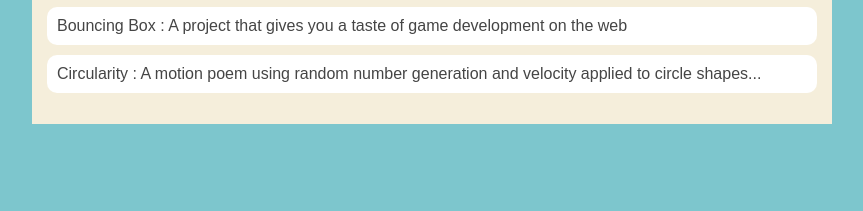
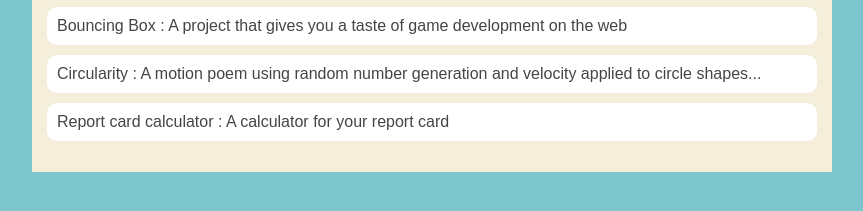
Before and after one commit to pythonswirls/pythonswirls.github.io, a plain HTML site: page portfolio.html in a window 1280 px wide. Shown: the part 207-418 px from the top of the page, without its empty margins (208-1071 px from the left). Drawn offline with nearby package versions, Linux system fonts and the light colour scheme; no server answers.

Commit message:
added report card calculator

```diff
--- a/portfolio.html
+++ b/portfolio.html
@@ -98,7 +98,7 @@
                     <li><a href="projects/platformer/">Platformer : A cannon - dodging, collectible - grabbing adventure game for Halleb0t</a></li>
                     <li><a href="projects/bouncing-box/">Bouncing Box : A project that gives you a taste of game development on the web </a></li>
                     <li><a href="projects/circularity/">Circularity : A motion poem using random number generation and velocity applied to circle shapes...</a></li>
-
+                    <li><a href= "jsbin.rosucuparo.3.html">Report card calculator : A calculator for your report card</li>
                 </ul>
 
 
```
